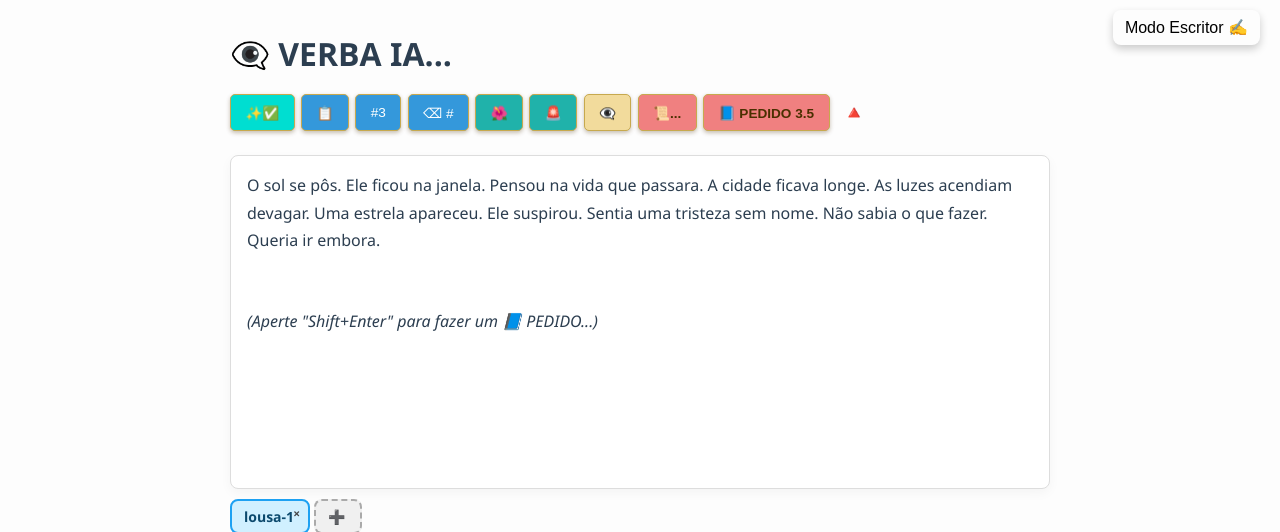
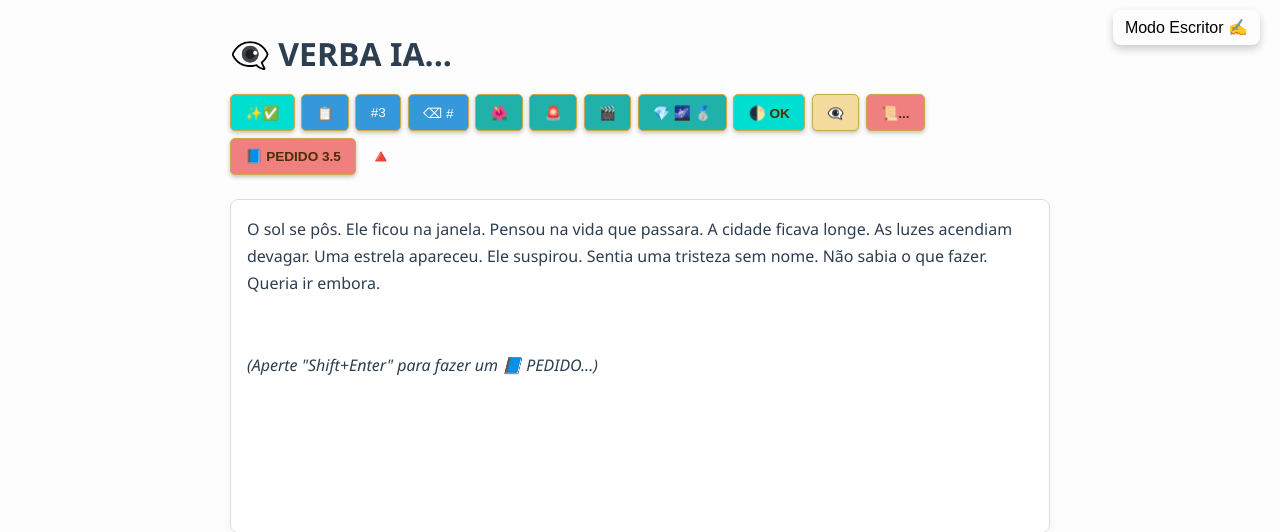
Before and after one commit to benilto87/verbaia-publico, a Flask app: page / in a window 1280 px wide. Shown: the top 532 px of the page. Run offline with Flask 3, Linux system fonts and the light colour scheme; the visitor is signed in with stand-in values (Sample User, id 1).

Commit message:
🛠️ ajustes de botões acrescidos

```diff
--- a/templates/index.html
+++ b/templates/index.html
@@ -98,9 +98,9 @@
 <!-- Botões de análise -->
 <button class="toolbar-button botao-fixo-tarefa botao-marcas" onclick="analisarDicasIA()" title="Análise de Fluidez">🌺</button>
 <button class="toolbar-button botao-fixo-tarefa botao-marcas" onclick="analyzeFluidezIA()" title="Análise de Fluidez">🚨</button>
-<button class="toolbar-button botao-modificavel botao-marcas" onclick="executarMarcadorDeCenas()" title="Marcar Cenas Principais">🎬</button>
-<button class="toolbar-button botao-modificavel botao-marcas" onclick="analyzeWithAI()" title="Analisar com IA">💎 🌌 🥈</button>
-<button class="toolbar-button botao-modificavel botao-turquesa" onclick="corrigirTexto2()" title="Analisar com IA">🌓 OK</button>
+<button class="toolbar-button botao-fixo-tarefa botao-marcas" onclick="executarMarcadorDeCenas()" title="Marcar Cenas Principais">🎬</button>
+<button class="toolbar-button botao-fixo-tarefa botao-marcas" onclick="analyzeWithAI()" title="Analisar com IA">💎 🌌 🥈</button>
+<button class="toolbar-button botao-fixo-tarefa botao-turquesa" onclick="corrigirTexto2()" title="Analisar com IA">🌓 OK</button>
 
 <!-- Botões da Flávia -->
 <button class="toolbar-button botao-fixo-tarefa botao-dourado" onclick="inspirarComFlavia()" title="Inspiração da Flávia">👁‍🗨</button>
```
